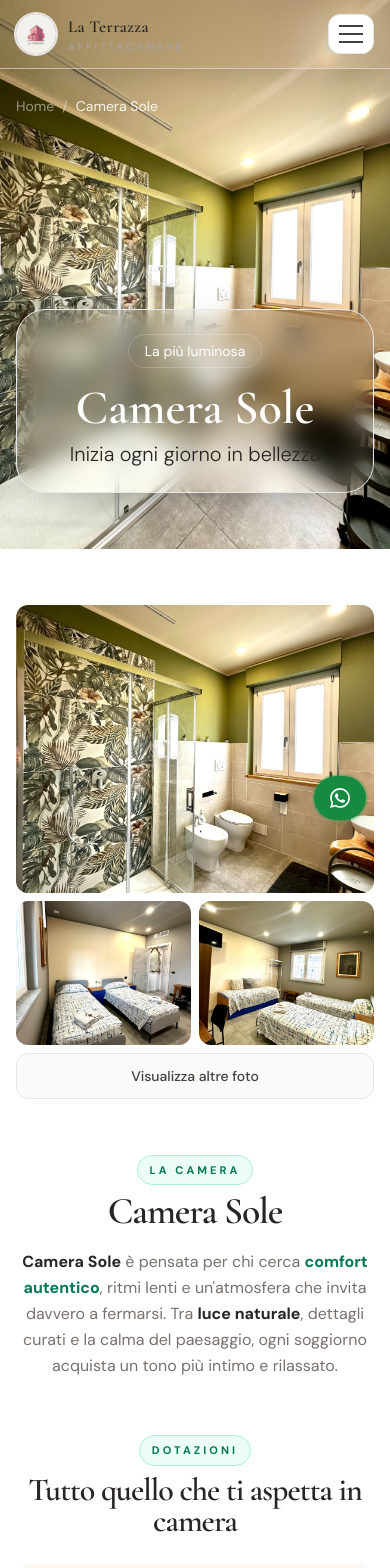
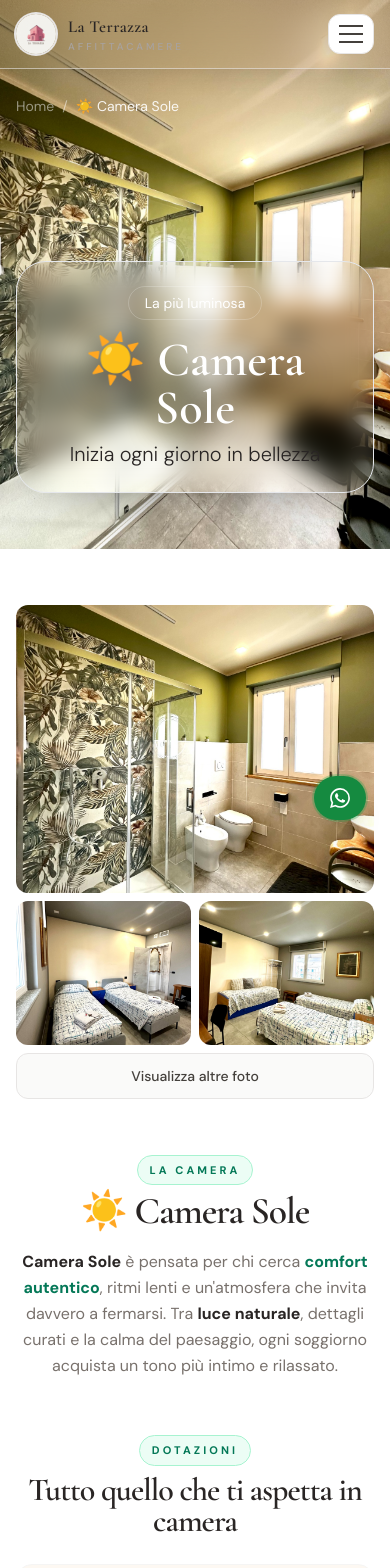
Before and after one commit to Manuell00/la-terrazza-web, a Next.js app: page /camere/sole in a window 390 px wide. Shown: the top 1568 px of the page. Built offline with nearby package versions, Linux system fonts and the light colour scheme.

Commit message:
Add room symbols across key booking views

```diff
--- a/src/app/prenota/page.tsx
+++ b/src/app/prenota/page.tsx
@@ -74,7 +74,10 @@ export default function PrenotaPage() {
                     />
                     <div className="absolute inset-0 bg-gradient-to-t from-stone-950/65 to-transparent" />
                     <div className="absolute bottom-4 left-4">
-                      <h3 className="font-serif text-xl font-semibold text-white">{room.name}</h3>
+                      <h3 className="font-serif text-xl font-semibold text-white">
+                        <span className="mr-2">{room.symbol}</span>
+                        {room.name}
+                      </h3>
                       <p className="text-sm text-stone-200/80 font-light">{room.subtitle}</p>
                     </div>
                   </div>
@@ -142,6 +145,7 @@ export default function PrenotaPage() {
                       rel="noopener noreferrer"
                       className="flex min-h-[44px] w-full items-center justify-center rounded-full border border-stone-200 px-4 py-2.5 text-sm font-semibold text-stone-700 transition-all duration-200 hover:border-emerald-500 hover:bg-emerald-600 hover:text-white"
                     >
+                      <span className="mr-2">{room.symbol}</span>
                       {room.name}
                     </a>
                   ))}
@@ -165,6 +169,7 @@ export default function PrenotaPage() {
                       key={room.id}
                       className="rounded-full border border-stone-100 bg-stone-50 px-3 py-1 text-xs font-medium text-stone-500"
                     >
+                      <span className="mr-1.5">{room.symbol}</span>
                       {room.name.replace("Camera ", "")}
                     </span>
                   ))}
@@ -196,6 +201,7 @@ export default function PrenotaPage() {
                       key={room.id}
                       className="rounded-full border border-stone-100 bg-stone-50 px-3 py-1 text-xs font-medium text-stone-500"
                     >
+                      <span className="mr-1.5">{room.symbol}</span>
                       {room.name.replace("Camera ", "")}
                     </span>
                   ))}
--- a/src/components/RoomCard.tsx
+++ b/src/components/RoomCard.tsx
@@ -40,6 +40,7 @@ export default function RoomCard({ room, index }: Props) {
             <div className="absolute bottom-0 left-0 right-0 px-5 pb-5 text-center md:hidden">
               <div className="mx-auto max-w-[15rem] rounded-[20px] border border-white/12 bg-stone-950/45 px-4 py-3 backdrop-blur-md shadow-[0_14px_40px_-18px_rgba(0,0,0,0.75)]">
                 <h3 className="font-serif text-2xl font-semibold text-white tracking-wide">
+                  <span className="mr-2">{room.symbol}</span>
                   {room.name}
                 </h3>
                 <p className="mt-1 text-sm text-stone-200/90 font-light">{room.subtitle}</p>
@@ -51,6 +52,7 @@ export default function RoomCard({ room, index }: Props) {
           <div className="flex flex-1 flex-col bg-white p-6 text-center">
             <div className="mb-4 hidden md:block">
               <h3 className="font-serif text-[2rem] font-semibold tracking-[-0.03em] text-stone-900">
+                <span className="mr-2">{room.symbol}</span>
                 {room.name}
               </h3>
               <p className="mt-1 text-sm font-medium text-emerald-700">{room.subtitle}</p>
--- a/src/components/RoomPageTemplate.tsx
+++ b/src/components/RoomPageTemplate.tsx
@@ -88,7 +88,7 @@ export default function RoomPageTemplate({ room, otherRooms }: Props) {
             <nav className="flex items-center gap-2 text-sm text-white/50">
               <Link href="/" className="transition-colors hover:text-white">Home</Link>
               <span>/</span>
-              <span className="text-white/90">{room.name}</span>
+              <span className="text-white/90">{room.symbol} {room.name}</span>
             </nav>
           </div>
         </div>
@@ -104,7 +104,10 @@ export default function RoomPageTemplate({ room, otherRooms }: Props) {
               <span className="mb-4 inline-block rounded-full border border-white/20 bg-white/12 px-4 py-1.5 text-sm text-white backdrop-blur-sm">
                 {room.highlight}
               </span>
-              <h1 className="mb-2 font-serif text-5xl font-semibold text-white [text-shadow:0_10px_34px_rgba(0,0,0,0.45)] md:text-7xl">{room.name}</h1>
+              <h1 className="mb-2 font-serif text-5xl font-semibold text-white [text-shadow:0_10px_34px_rgba(0,0,0,0.45)] md:text-7xl">
+                <span className="mr-3">{room.symbol}</span>
+                {room.name}
+              </h1>
               <p className="mx-auto max-w-xl text-xl text-stone-100/88 font-light md:mx-0">{room.subtitle}</p>
             </div>
           </motion.div>
@@ -127,7 +130,10 @@ export default function RoomPageTemplate({ room, otherRooms }: Props) {
               {/* Description */}
               <AnimatedSection className="text-center">
                 <p className="section-label mb-2">La camera</p>
-                <h2 className="mb-5 font-serif text-[2.35rem] font-semibold leading-[0.96] tracking-[-0.03em] text-stone-800 md:text-4xl">{room.name}</h2>
+                <h2 className="mb-5 font-serif text-[2.35rem] font-semibold leading-[0.96] tracking-[-0.03em] text-stone-800 md:text-4xl">
+                  <span className="mr-2">{room.symbol}</span>
+                  {room.name}
+                </h2>
                 <p className="mx-auto max-w-2xl text-base leading-relaxed text-stone-500 md:text-lg">
                   <span className="font-semibold text-stone-800">{room.name}</span> è pensata per chi cerca{" "}
                   <span className="font-semibold text-emerald-700">comfort autentico</span>,{" "}
--- a/src/data/rooms.ts
+++ b/src/data/rooms.ts
@@ -2,6 +2,7 @@ export interface Room {
   id: string;
   slug: string;
   name: string;
+  symbol: string;
   subtitle: string;
   description: string;
   longDescription: string;
@@ -22,6 +23,7 @@ export const rooms: Room[] = [
     id: "luna",
     slug: "luna",
     name: "Camera Luna",
+    symbol: "🌙",
     subtitle: "Lasciati avvolgere dalla notte",
     description:
       "Toni profondi e atmosfera intima. La Luna ti attende con eleganza discreta e un riposo che senti nelle ossa.",
@@ -61,6 +63,7 @@ export const rooms: Room[] = [
     id: "stella",
     slug: "stella",
     name: "Camera Stella",
+    symbol: "⭐",
     subtitle: "Splendi nella tua notte",
     description:
       "Luminosa e accogliente. La Stella ti abbraccia con la sua atmosfera calda, perfetta per una fuga romantica o un viaggio rigenerante.",
@@ -99,6 +102,7 @@ export const rooms: Room[] = [
     id: "sole",
     slug: "sole",
     name: "Camera Sole",
+    symbol: "☀️",
     subtitle: "Inizia ogni giorno in bellezza",
     description:
       "La più luminosa. Il Sole ti sveglia dolcemente, inondando la stanza di luce naturale e di energia positiva.",
```
